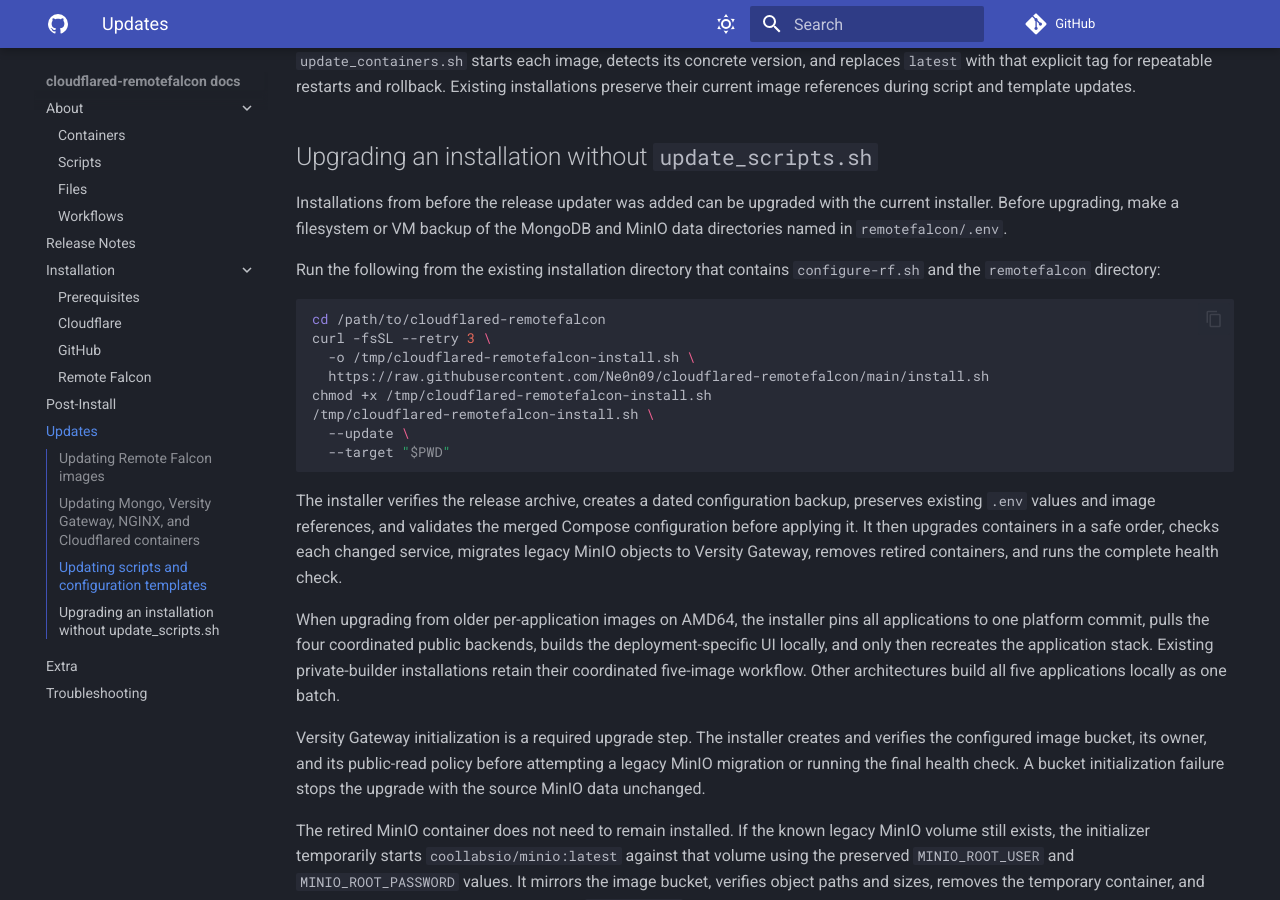
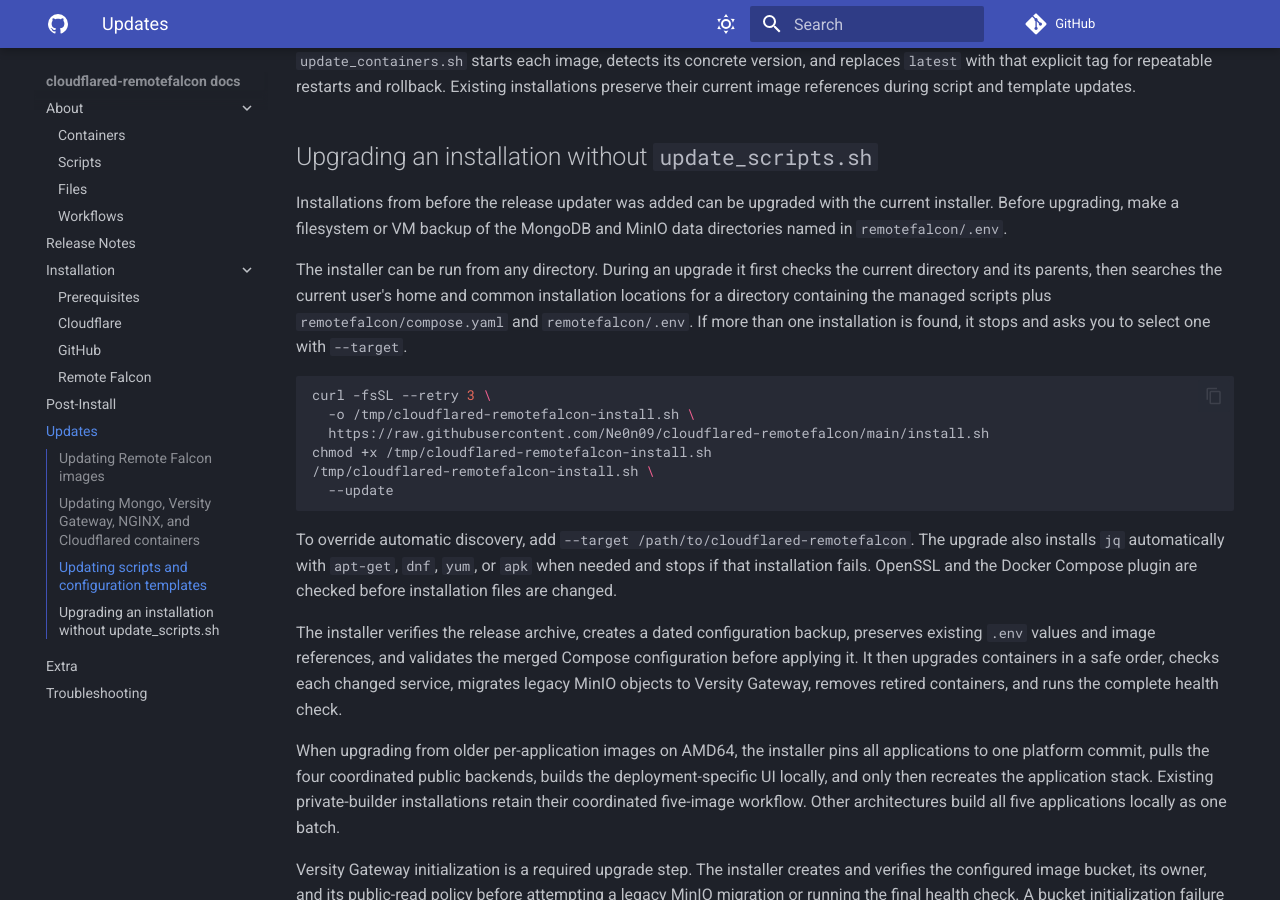
Before and after one commit to Ne0n09/cloudflared-remotefalcon, an MkDocs documentation site: the page built from docs/updates.md, in a window 1280 px wide and 900 px high, scrolled down 2236 px. Built offline with MkDocs 1.6.1 and Material for MkDocs 9.7.7, drawn with Linux system fonts in a browser that asks for light colours; comment, search, counter and statistics services are not loaded.

Commit message:
Discover legacy installs and ensure jq

````diff
--- a/docs/updates.md
+++ b/docs/updates.md
@@ -76,18 +76,18 @@ Fresh Compose templates start NGINX, Cloudflared, MongoDB, and Versity Gateway a
 
 Installations from before the release updater was added can be upgraded with the current installer. Before upgrading, make a filesystem or VM backup of the MongoDB and MinIO data directories named in `remotefalcon/.env`.
 
-Run the following from the existing installation directory that contains `configure-rf.sh` and the `remotefalcon` directory:
+The installer can be run from any directory. During an upgrade it first checks the current directory and its parents, then searches the current user's home and common installation locations for a directory containing the managed scripts plus `remotefalcon/compose.yaml` and `remotefalcon/.env`. If more than one installation is found, it stops and asks you to select one with `--target`.
 
 ```sh
-cd /path/to/cloudflared-remotefalcon
 curl -fsSL --retry 3 \
   -o /tmp/cloudflared-remotefalcon-install.sh \
   https://raw.githubusercontent.com/Ne0n09/cloudflared-remotefalcon/main/install.sh
 chmod +x /tmp/cloudflared-remotefalcon-install.sh
 /tmp/cloudflared-remotefalcon-install.sh \
-  --update \
-  --target "$PWD"
+  --update
 ```
+
+To override automatic discovery, add `--target /path/to/cloudflared-remotefalcon`. The upgrade also installs `jq` automatically with `apt-get`, `dnf`, `yum`, or `apk` when needed and stops if that installation fails. OpenSSL and the Docker Compose plugin are checked before installation files are changed.
 
 The installer verifies the release archive, creates a dated configuration backup, preserves existing `.env` values and image references, and validates the merged Compose configuration before applying it. It then upgrades containers in a safe order, checks each changed service, migrates legacy MinIO objects to Versity Gateway, removes retired containers, and runs the complete health check.
 
````
Also changed, not shown: docs/release-notes.md (+6 -0 lines), 4 other files.
